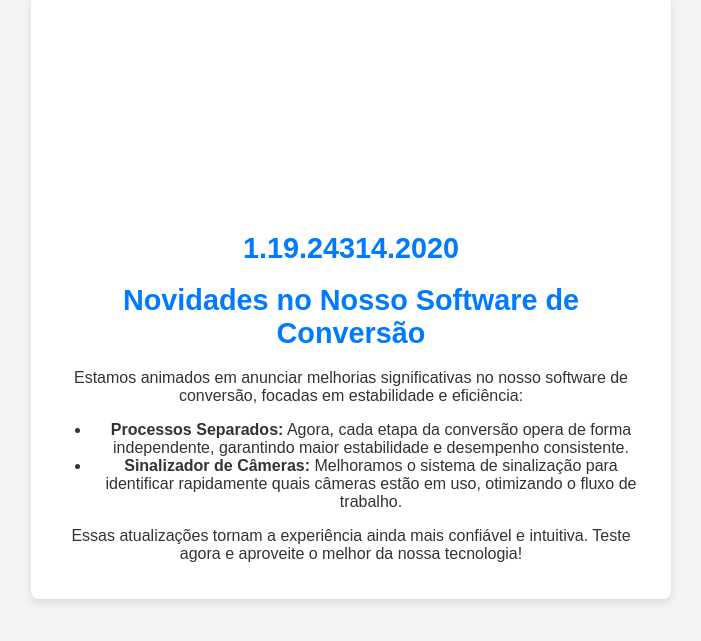
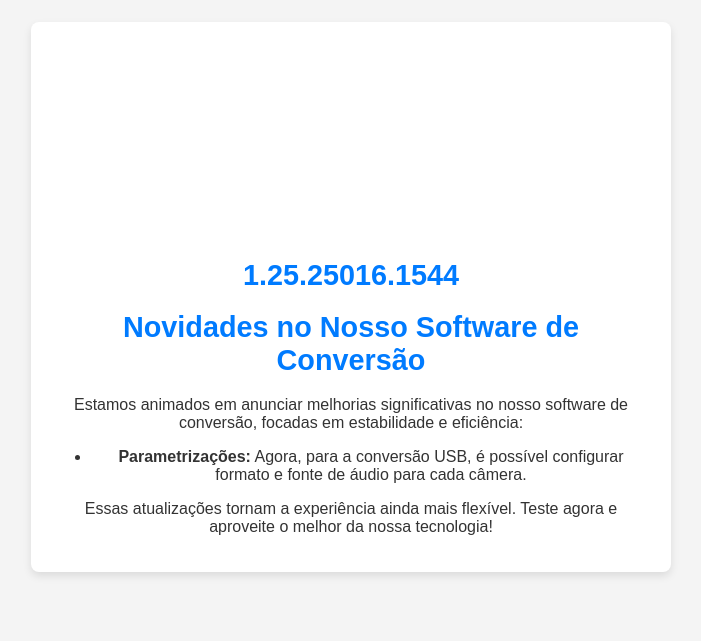
Before and after one commit to NEOiD-Broadcast/neoid2ndi, a plain HTML site: page index.html in a window 1280 px wide. Shown: the part 103-744 px from the top of the page, without its empty margins (289-990 px from the left). Drawn offline with Linux system fonts and the light colour scheme.

Commit message:
Update index.html

```diff
--- a/index.html
+++ b/index.html
@@ -84,15 +84,14 @@
 
 
 
-        <h1>1.19.24314.2020</h1>
+        <h1>1.25.25016.1544</h1>
 
         <h1>Novidades no Nosso Software de Conversão</h1>
     <p>Estamos animados em anunciar melhorias significativas no nosso software de conversão, focadas em estabilidade e eficiência:</p>
     <ul>
-        <li><strong>Processos Separados:</strong> Agora, cada etapa da conversão opera de forma independente, garantindo maior estabilidade e desempenho consistente.</li>
-        <li><strong>Sinalizador de Câmeras:</strong> Melhoramos o sistema de sinalização para identificar rapidamente quais câmeras estão em uso, otimizando o fluxo de trabalho.</li>
+        <li><strong>Parametrizações:</strong> Agora, para a conversão USB, é possível configurar formato e fonte de áudio para cada câmera.</li>
     </ul>
-    <p>Essas atualizações tornam a experiência ainda mais confiável e intuitiva. Teste agora e aproveite o melhor da nossa tecnologia!</p>
+    <p>Essas atualizações tornam a experiência ainda mais flexível. Teste agora e aproveite o melhor da nossa tecnologia!</p>
 
     </div>
 </body>
```
